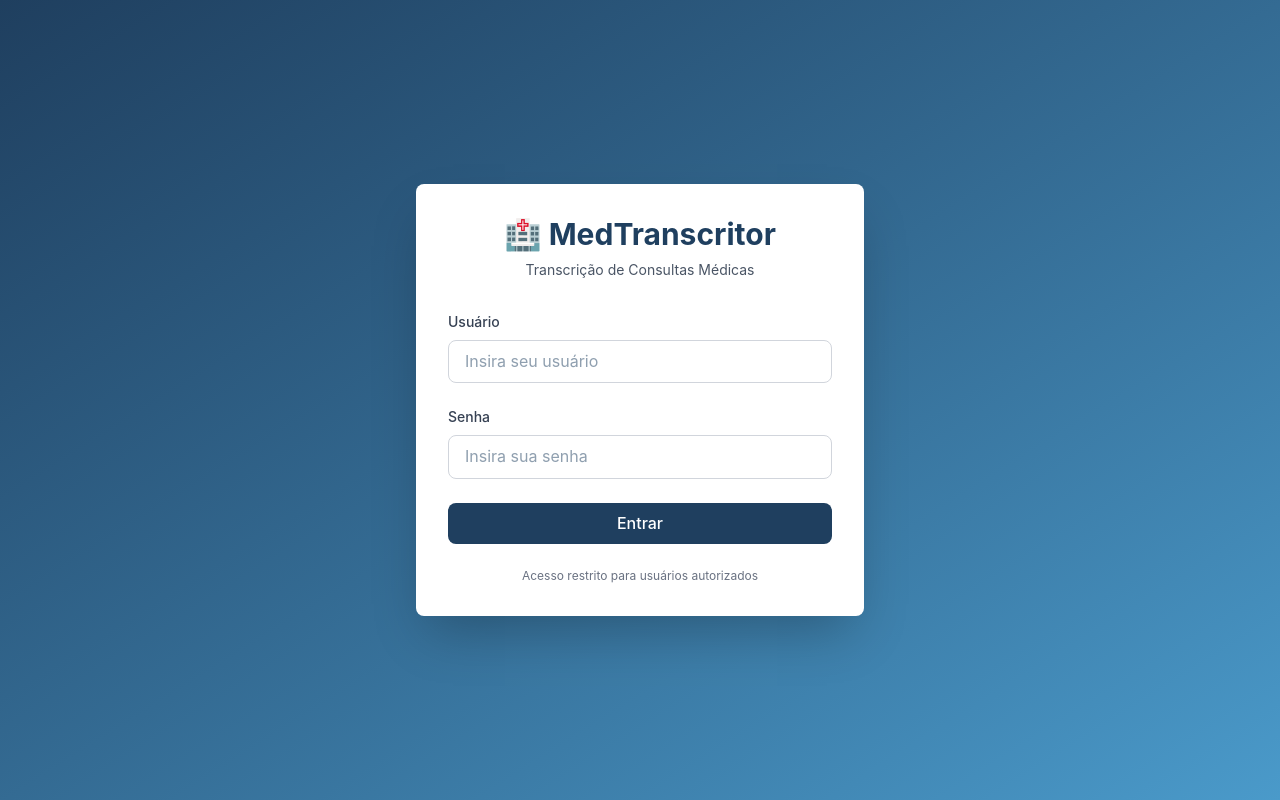
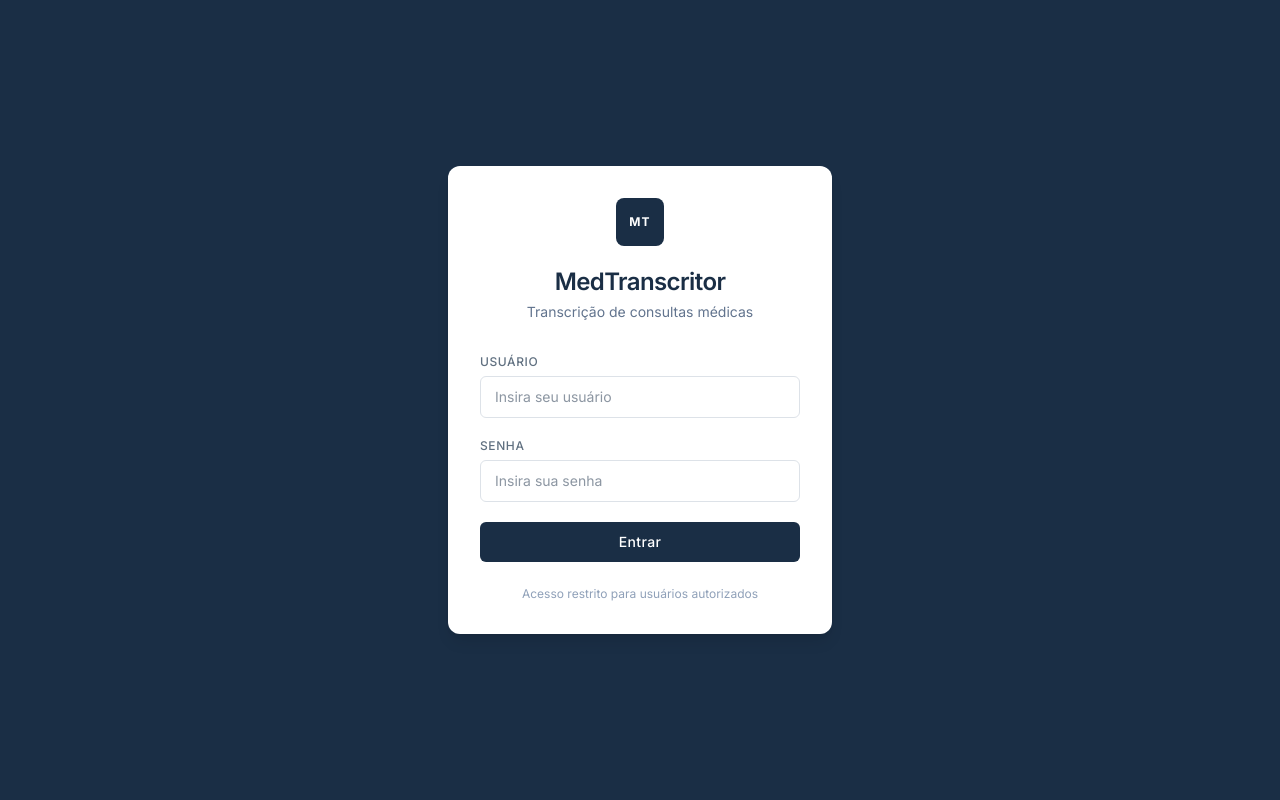
Before and after one commit to megancheetus/med-transcritor, a Next.js app: page /login in a window 1280 px wide. Built offline with nearby package versions, Linux system fonts and the light colour scheme.

Commit message:
Melhorias no design geral e remoção dos emojis vibecoders

```diff
--- a/src/app/globals.css
+++ b/src/app/globals.css
@@ -1,26 +1,28 @@
 @import "tailwindcss";
 
 :root {
-  --background: #f8f9fa;
-  --foreground: #1f3f5f;
-  --primary: #1f3f5f;
-  --primary-light: #4a9aca;
-  --accent: #f3e5f5;
-  --text-secondary: #999999;
+  --navy: #1a2e45;
+  --navy-mid: #234060;
+  --accent: #4a7fa5;
+  --bg: #f4f6f9;
+  --surface: #ffffff;
+  --border: #dde2e8;
+  --text: #1a2e45;
+  --text-muted: #607080;
 }
 
 @theme inline {
-  --color-background: var(--background);
-  --color-foreground: var(--foreground);
-  --font-sans: var(--font-geist-sans);
-  --font-mono: var(--font-geist-mono);
+  --color-background: var(--bg);
+  --color-foreground: var(--text);
+  --font-sans: var(--font-inter);
 }
 
 body {
-  background: var(--background);
-  color: var(--foreground);
-  font-family: -apple-system, BlinkMacSystemFont, 'Segoe UI', 'Roboto', 'Oxygen', 'Ubuntu', 'Cantarell', sans-serif;
+  background: var(--bg);
+  color: var(--text);
+  font-family: var(--font-inter, -apple-system, BlinkMacSystemFont, 'Segoe UI', sans-serif);
   line-height: 1.6;
+  -webkit-font-smoothing: antialiased;
 }
 
 html {
--- a/src/app/layout.tsx
+++ b/src/app/layout.tsx
@@ -1,20 +1,16 @@
 import type { Metadata } from "next";
-import { Geist, Geist_Mono } from "next/font/google";
+import { Inter } from "next/font/google";
 import "./globals.css";
 
-const geistSans = Geist({
-  variable: "--font-geist-sans",
+const inter = Inter({
+  variable: "--font-inter",
   subsets: ["latin"],
-});
-
-const geistMono = Geist_Mono({
-  variable: "--font-geist-mono",
-  subsets: ["latin"],
+  weight: ["300", "400", "500", "600", "700"],
 });
 
 export const metadata: Metadata = {
-  title: "Transcritor de Consultas Médicas",
-  description: "Transcrição automática de consultas médicas com formatação SOAP usando IA",
+  title: "MedTranscritor",
+  description: "Transcrição de consultas médicas com formatação SOAP",
 };
 
 export default function RootLayout({
@@ -25,7 +21,7 @@ export default function RootLayout({
   return (
     <html lang="pt-BR" suppressHydrationWarning>
       <body
-        className={`${geistSans.variable} ${geistMono.variable} antialiased`}
+        className={`${inter.variable} antialiased`}
       >
         {children}
       </body>
--- a/src/app/login/page.tsx
+++ b/src/app/login/page.tsx
@@ -41,23 +41,23 @@ export default function LoginPage() {
   };
 
   return (
-    <div className="min-h-screen bg-gradient-to-br from-[#1f3f5f] to-[#4a9aca] flex items-center justify-center p-4">
-      <div className="bg-white rounded-lg shadow-2xl p-8 w-full max-w-md">
-        {/* Header */}
+    <div className="min-h-screen bg-[#1a2e45] flex items-center justify-center p-4">
+      <div className="bg-white rounded-xl shadow-lg p-8 w-full max-w-sm">
         <div className="text-center mb-8">
-          <h1 className="text-3xl font-bold text-[#1f3f5f] mb-2">
-            🏥 MedTranscritor
+          <div className="inline-flex items-center justify-center w-12 h-12 bg-[#1a2e45] rounded-lg mb-5">
+            <span className="text-white text-xs font-bold tracking-widest">MT</span>
+          </div>
+          <h1 className="text-2xl font-semibold text-[#1a2e45] tracking-tight">
+            MedTranscritor
           </h1>
-          <p className="text-gray-600 text-sm">
-            Transcrição de Consultas Médicas
+          <p className="text-slate-500 text-sm mt-1">
+            Transcrição de consultas médicas
           </p>
         </div>
 
-        {/* Form */}
-        <form onSubmit={handleSubmit} className="space-y-6">
-          {/* Username Input */}
+        <form onSubmit={handleSubmit} className="space-y-5">
           <div>
-            <label htmlFor="username" className="block text-sm font-medium text-gray-700 mb-2">
+            <label htmlFor="username" className="block text-xs font-medium text-[#607080] uppercase tracking-wider mb-1.5">
               Usuário
             </label>
             <input
@@ -66,15 +66,14 @@ export default function LoginPage() {
               value={username}
               onChange={(e) => setUsername(e.target.value)}
               placeholder="Insira seu usuário"
-              className="w-full px-4 py-2 border border-gray-300 rounded-lg focus:outline-none focus:ring-2 focus:ring-[#4a9aca] transition"
+              className="w-full px-3.5 py-2.5 text-sm border border-[#dde2e8] rounded-md focus:outline-none focus:ring-2 focus:ring-[#4a7fa5] focus:border-[#4a7fa5] transition text-[#1a2e45]"
               required
               disabled={loading}
             />
           </div>
 
-          {/* Password Input */}
           <div>
-            <label htmlFor="password" className="block text-sm font-medium text-gray-700 mb-2">
+            <label htmlFor="password" className="block text-xs font-medium text-[#607080] uppercase tracking-wider mb-1.5">
               Senha
             </label>
             <input
@@ -83,31 +82,28 @@ export default function LoginPage() {
               value={password}
               onChange={(e) => setPassword(e.target.value)}
               placeholder="Insira sua senha"
-              className="w-full px-4 py-2 border border-gray-300 rounded-lg focus:outline-none focus:ring-2 focus:ring-[#4a9aca] transition"
+              className="w-full px-3.5 py-2.5 text-sm border border-[#dde2e8] rounded-md focus:outline-none focus:ring-2 focus:ring-[#4a7fa5] focus:border-[#4a7fa5] transition text-[#1a2e45]"
               required
               disabled={loading}
             />
           </div>
 
-          {/* Error Message */}
           {error && (
-            <div className="bg-red-50 border border-red-200 text-red-700 px-4 py-3 rounded-lg text-sm">
+            <div className="border border-red-200 text-red-700 px-3.5 py-2.5 rounded-md text-sm">
               {error}
             </div>
           )}
 
-          {/* Submit Button */}
           <button
             type="submit"
             disabled={loading}
-            className="w-full bg-[#1f3f5f] hover:bg-[#1f3f5f]/90 text-white font-medium py-2 rounded-lg transition disabled:opacity-50 disabled:cursor-not-allowed"
+            className="w-full bg-[#1a2e45] hover:bg-[#234060] text-white text-sm font-medium py-2.5 rounded-md transition disabled:opacity-50 disabled:cursor-not-allowed tracking-wide"
           >
-            {loading ? 'Conectando...' : 'Entrar'}
+            {loading ? 'Aguarde...' : 'Entrar'}
           </button>
         </form>
 
-        {/* Footer */}
-        <p className="text-center text-gray-500 text-xs mt-6">
+        <p className="text-center text-slate-400 text-xs mt-6">
           Acesso restrito para usuários autorizados
         </p>
       </div>
--- a/src/components/TranscriberPage.tsx
+++ b/src/components/TranscriberPage.tsx
@@ -48,96 +48,73 @@ export default function TranscriberPage() {
   };
 
   return (
-    <main className="min-h-screen bg-gray-50">
-      <div className="bg-white border-b border-gray-200 px-4 py-8 sm:py-12">
-        <div className="max-w-6xl mx-auto flex items-center justify-between">
-          <div>
-            <div className="flex items-center gap-3 mb-3">
-              <div className="w-10 h-10 bg-gradient-to-br from-blue-900 to-blue-800 rounded-lg flex items-center justify-center">
-                <span className="text-white text-xl">📋</span>
-              </div>
-              <h1 className="text-3xl sm:text-4xl font-bold text-blue-900">MedTranscritor</h1>
+    <main className="min-h-screen bg-[#f4f6f9]">
+
+      {/* Header slim */}
+      <header className="bg-white border-b border-[#dde2e8]">
+        <div className="max-w-5xl mx-auto px-6 h-14 flex items-center justify-between">
+          <div className="flex items-center gap-2.5">
+            <div className="w-7 h-7 bg-[#1a2e45] rounded-md flex items-center justify-center">
+              <span className="text-white text-[10px] font-bold tracking-widest">MT</span>
             </div>
-            <p className="text-blue-600 text-sm sm:text-base ml-13">
-              Transcrição inteligente de consultas em formato SOAP
-            </p>
+            <span className="font-semibold text-[#1a2e45] text-sm tracking-tight">MedTranscritor</span>
           </div>
           <button
             onClick={handleLogout}
-            className="bg-red-500 hover:bg-red-600 text-white px-4 py-2 rounded-lg text-sm font-medium transition"
+            className="text-sm text-[#607080] hover:text-red-600 transition"
           >
             Sair
           </button>
         </div>
+      </header>
+
+      {/* Título da página — proeminente */}
+      <div className="max-w-5xl mx-auto px-6 pt-10 sm:pt-14 pb-8">
+        <h1 className="text-2xl sm:text-[1.75rem] leading-snug font-semibold text-[#1a2e45] tracking-tight mb-2">
+          Inicie sua transcrição
+        </h1>
+        <p className="text-sm text-[#607080] leading-relaxed">
+          Grave a consulta e receba o prontuário formatado em SOAP em segundos.
+        </p>
       </div>
 
-      <div className="max-w-6xl mx-auto px-4 py-6 sm:py-8">
-        <div className="grid grid-cols-1 lg:grid-cols-2 gap-6 lg:gap-8 mb-8">
-          <div>
-            <AudioRecorder onRecordingComplete={handleRecordingComplete} isLoading={isLoading} />
-          </div>
+      {/* Painéis principais */}
+      <div className="max-w-5xl mx-auto px-6 pb-8">
+        <div className="grid grid-cols-1 lg:grid-cols-2 gap-5">
+          <AudioRecorder onRecordingComplete={handleRecordingComplete} isLoading={isLoading} />
+          <SOAPResponse content={soapContent} isLoading={isLoading} errorMessage={processingError} />
+        </div>
+      </div>
 
-          <div>
-            <SOAPResponse content={soapContent} isLoading={isLoading} errorMessage={processingError} />
-          </div>
-        </div>
-
-        <div className="bg-white rounded-2xl border border-gray-200 p-6 sm:p-8 max-w-4xl mx-auto mb-8 shadow-sm">
-          <h2 className="text-xl sm:text-2xl font-bold text-blue-900 mb-6 flex items-center gap-2">
-            <span className="text-2xl">📖</span> Como Usar
-          </h2>
-          <div className="grid grid-cols-1 sm:grid-cols-2 gap-4">
-            <div className="flex gap-3">
-              <div className="flex-shrink-0 w-8 h-8 bg-blue-900 text-white rounded-full flex items-center justify-center font-bold text-sm">
-                1
-              </div>
-              <div>
-                <p className="text-blue-900">Escolha entre consulta presencial e teleconsulta</p>
-              </div>
-            </div>
-            <div className="flex gap-3">
-              <div className="flex-shrink-0 w-8 h-8 bg-blue-900 text-white rounded-full flex items-center justify-center font-bold text-sm">
-                2
-              </div>
-              <div>
-                <p className="text-blue-900">Autorize o microfone e, na teleconsulta, compartilhe a aba ou janela com áudio</p>
-              </div>
-            </div>
-            <div className="flex gap-3">
-              <div className="flex-shrink-0 w-8 h-8 bg-blue-900 text-white rounded-full flex items-center justify-center font-bold text-sm">
-                3
-              </div>
-              <div>
-                <p className="text-blue-900">Inicie a gravação e conduza a consulta normalmente</p>
-              </div>
-            </div>
-            <div className="flex gap-3">
-              <div className="flex-shrink-0 w-8 h-8 bg-blue-900 text-white rounded-full flex items-center justify-center font-bold text-sm">
-                4
-              </div>
-              <div>
-                <p className="text-blue-900">Pare a gravação ao final da conversa</p>
-              </div>
-            </div>
-            <div className="flex gap-3 sm:col-span-2">
-              <div className="flex-shrink-0 w-8 h-8 bg-blue-900 text-white rounded-full flex items-center justify-center font-bold text-sm">
-                5
-              </div>
-              <div>
-                <p className="text-blue-900">Receba o SOAP automaticamente e copie para o prontuário eletrônico</p>
-              </div>
-            </div>
-          </div>
+      {/* Como usar — passos horizontais */}
+      <div className="max-w-5xl mx-auto px-6 pb-14">
+        <div className="bg-white border border-[#dde2e8] rounded-xl p-6 sm:p-8">
+          <p className="text-xs font-semibold text-[#607080] mb-6 tracking-widest uppercase">Como usar</p>
+          <ol className="flex flex-col sm:flex-row gap-5">
+            {[
+              'Escolha entre consulta presencial e teleconsulta.',
+              'Autorize o microfone — na teleconsulta, compartilhe também a aba com áudio.',
+              'Inicie a gravação e conduza a consulta normalmente.',
+              'Pare ao final e aguarde o SOAP gerado.',
+              'Copie o conteúdo para o prontuário eletrônico.',
+            ].map((step, i) => (
+              <li key={i} className="flex gap-3 flex-1">
+                <span className="flex-shrink-0 w-5 h-5 mt-0.5 rounded-full bg-[#1a2e45] text-white text-[10px] font-semibold flex items-center justify-center">
+                  {i + 1}
+                </span>
+                <p className="text-sm text-[#607080] leading-relaxed">{step}</p>
+              </li>
+            ))}
+          </ol>
         </div>
 
         {lastRecordingTime && (
-          <div className="text-center mb-4">
-            <p className="text-xs sm:text-sm text-blue-600 bg-white px-4 py-2 rounded-lg inline-block border border-gray-200">
-              ✓ Última processamento: {lastRecordingTime}
-            </p>
-          </div>
+          <p className="text-xs text-[#607080] text-right mt-4">
+            Último processamento: {lastRecordingTime}
+          </p>
         )}
       </div>
+
     </main>
   );
 }
```
Also changed, not shown: src/components/AudioRecorder.tsx (+38 -38 lines), src/components/SOAPResponse.tsx (+22 -24 lines).
